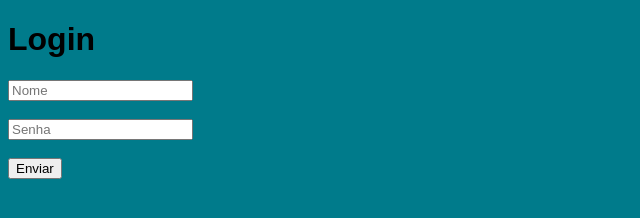
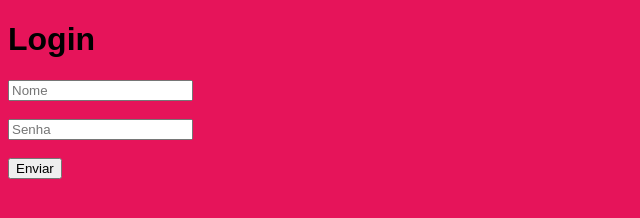
Before and after one commit to pinkytgarcia/login, a plain HTML site: page index.html in a window 1280 px wide. Shown: the whole page, without its empty margins (0-640 px from the left). Drawn offline with Linux system fonts and the light colour scheme.

Commit message:
cor de fundo

```diff
--- a/styles.css
+++ b/styles.css
@@ -1,4 +1,4 @@
 body{
     font-family: Arial, Helvetica, sans-serif;
-    background-color: rgb(0,123, 139);
+    background-color: rgb(230, 20, 90);
 }
```
